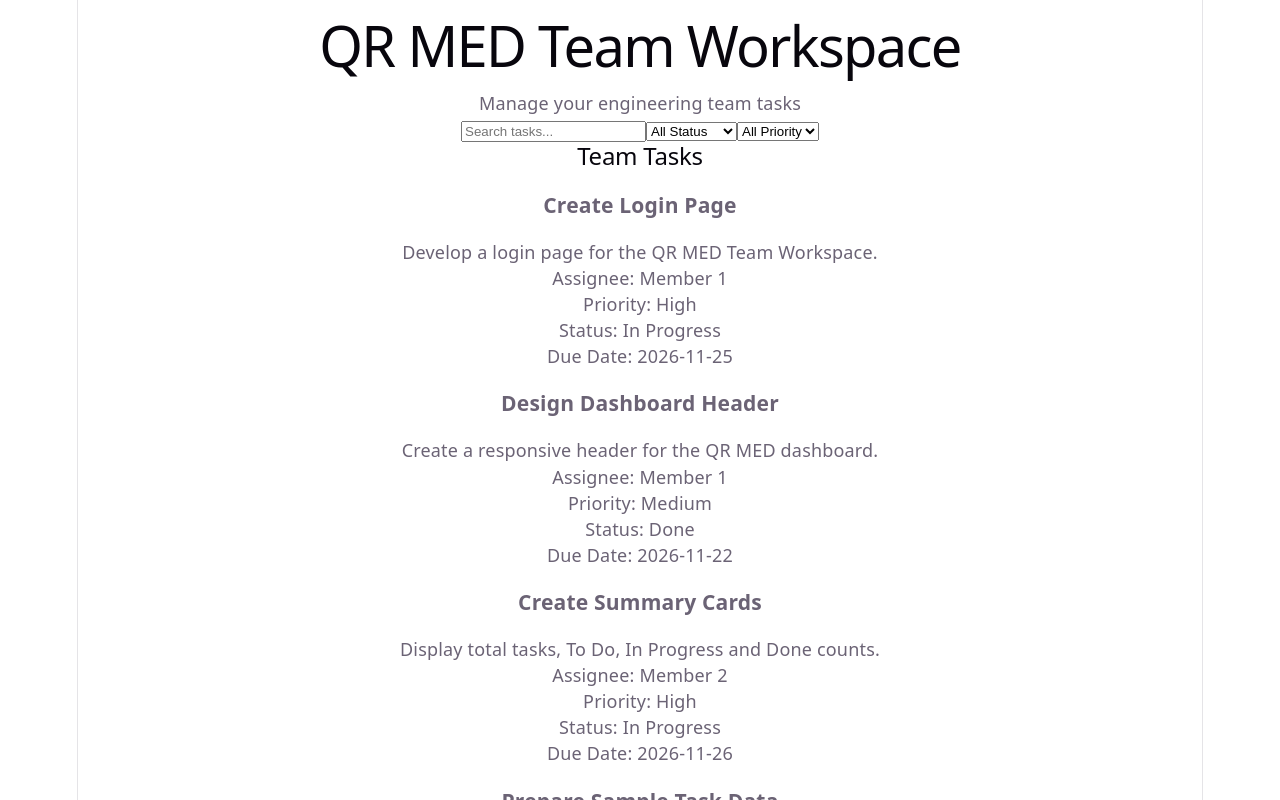
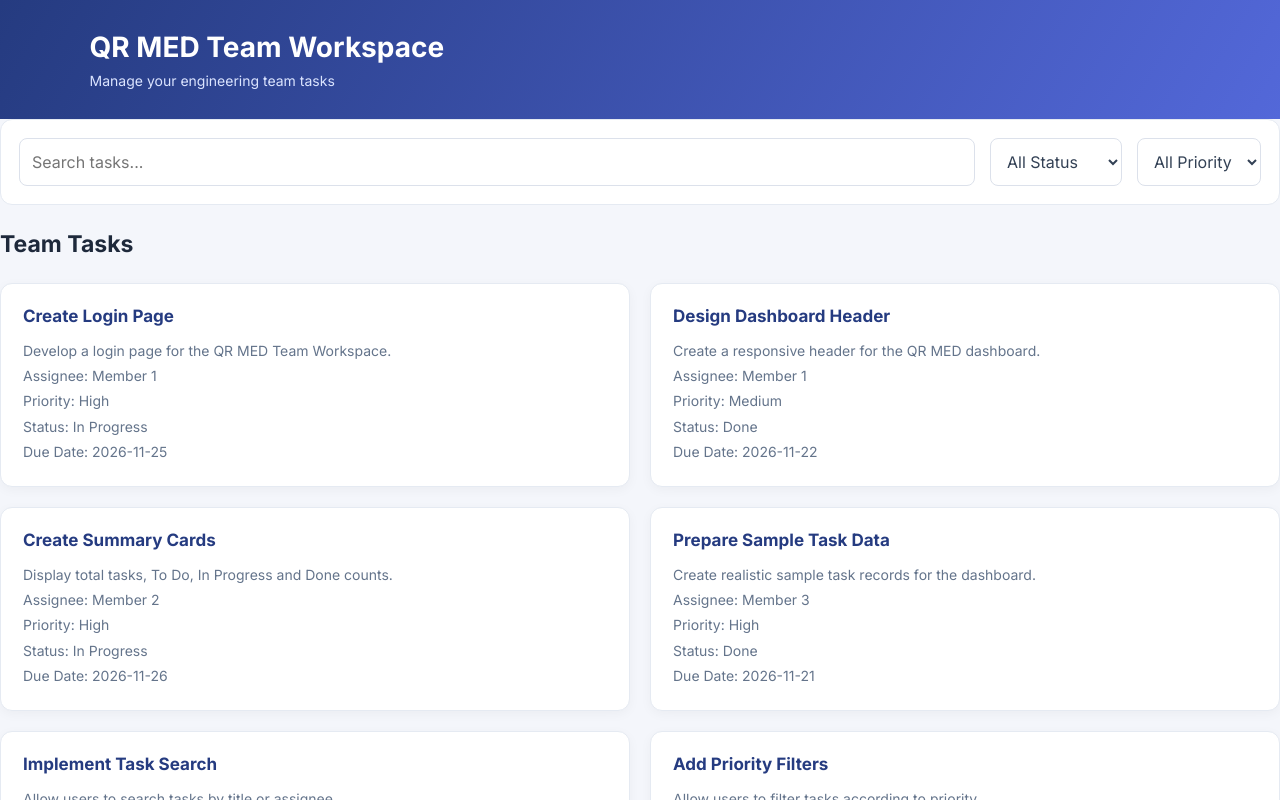
Before and after one commit to abdulrazaqhypertestinc/qr-med-training-, a React (Vite) app: page / in a window 1280 px wide. Shown: the top 800 px of the page. Built offline with nearby package versions, Linux system fonts and the light colour scheme.

Commit message:
bugfixes:

```diff
--- a/src/App.css
+++ b/src/App.css
@@ -1,182 +1,181 @@
-.counter {
-  font-size: 16px;
-  padding: 5px 10px;
-  border-radius: 5px;
-  color: var(--accent);
-  background: var(--accent-bg);
-  border: 2px solid transparent;
-  transition: border-color 0.3s;
-  margin-bottom: 24px;
+.app,
+.dashboard {
+  min-height: 100vh;
+  width: 100%;
+  background: #f4f6fb;
+  color: #1e293b;
+}
 
-  &:hover {
-    border-color: var(--accent-border);
+header {
+  background: linear-gradient(120deg, #253b80, #5368d9);
+  color: white;
+  padding: 30px 7%;
+  text-align: left;
+}
+
+header h1 {
+  color: white;
+  font-size: 28px;
+  font-weight: 700;
+  margin-bottom: 8px;
+}
+
+header p {
+  color: #dbe4ff;
+  font-size: 14px;
+}
+
+main {
+  max-width: 1250px;
+  margin: auto;
+  padding: 35px 30px;
+}
+
+main h2,
+.dashboard > h2 {
+  font-size: 23px;
+  margin: 25px 0;
+  color: #1e293b;
+}
+
+.summary-container {
+  display: grid;
+  grid-template-columns: repeat(4, minmax(0, 1fr));
+  gap: 20px;
+  margin-bottom: 30px;
+}
+
+.summary-card,
+.task-card {
+  background: white;
+  border: 1px solid #e5eaf2;
+  border-radius: 12px;
+  padding: 22px;
+  box-shadow: 0 3px 12px rgba(0, 0, 0, 0.04);
+}
+
+.summary-card h3 {
+  color: #64748b;
+  font-size: 14px;
+  margin-bottom: 12px;
+}
+
+.summary-card h2 {
+  color: #4358bd;
+  font-size: 30px;
+}
+
+.filter-bar {
+  display: flex;
+  gap: 15px;
+  background: white;
+  padding: 18px;
+  border: 1px solid #e5eaf2;
+  border-radius: 12px;
+  margin-bottom: 25px;
+}
+
+.filter-bar input,
+.filter-bar select {
+  padding: 12px;
+  border: 1px solid #dce1eb;
+  border-radius: 8px;
+  background: white;
+  color: #334155;
+  outline: none;
+}
+
+.filter-bar input {
+  flex: 1;
+  min-width: 0;
+}
+
+.filter-bar input:focus,
+.filter-bar select:focus {
+  border-color: #5368d9;
+}
+
+.task-list {
+  display: grid;
+  grid-template-columns: repeat(2, minmax(0, 1fr));
+  gap: 20px;
+}
+
+.task-card {
+  text-align: left;
+  transition: 0.2s ease;
+}
+
+.task-card:hover {
+  transform: translateY(-4px);
+  box-shadow: 0 8px 20px rgba(0, 0, 0, 0.08);
+}
+
+.task-card h3 {
+  color: #253b80;
+  font-size: 17px;
+  margin-bottom: 12px;
+}
+
+.task-card p {
+  color: #64748b;
+  font-size: 14px;
+  line-height: 1.8;
+}
+
+.no-tasks {
+  text-align: center;
+  padding: 30px;
+}
+
+.no-tasks button {
+  background: #4358bd;
+  color: white;
+  border: none;
+  padding: 10px 20px;
+  border-radius: 8px;
+  margin-top: 15px;
+}
+
+@media (max-width: 900px) {
+  .summary-container {
+    grid-template-columns: repeat(2, 1fr);
   }
-  &:focus-visible {
-    outline: 2px solid var(--accent);
-    outline-offset: 2px;
+
+  .task-list {
+    grid-template-columns: repeat(2, 1fr);
   }
 }
 
-.hero {
-  position: relative;
-
-  .base,
-  .framework,
-  .vite {
-    inset-inline: 0;
-    margin: 0 auto;
+@media (max-width: 600px) {
+  header {
+    padding: 22px 16px;
   }
 
-  .base {
-    width: 170px;
-    position: relative;
-    z-index: 0;
+  header h1 {
+    font-size: 21px;
   }
 
-  .framework,
-  .vite {
-    position: absolute;
+  main {
+    padding: 22px 14px;
   }
 
-  .framework {
-    z-index: 1;
-    top: 34px;
-    height: 28px;
-    transform: perspective(2000px) rotateZ(300deg) rotateX(44deg) rotateY(39deg) scale(1.4);
+  .filter-bar {
+    flex-direction: column;
   }
 
-  .vite {
-    z-index: 0;
-    top: 107px;
-    height: 26px;
-    width: auto;
-    transform: perspective(2000px) rotateZ(300deg) rotateX(40deg) rotateY(39deg) scale(0.8);
+  .filter-bar input,
+  .filter-bar select {
+    width: 100%;
+  }
+
+  .task-list {
+    grid-template-columns: 1fr;
   }
 }
 
-#center {
-  display: flex;
-  flex-direction: column;
-  gap: 25px;
-  place-content: center;
-  place-items: center;
-  flex-grow: 1;
-
-  @media (max-width: 1024px) {
-    padding: 32px 20px 24px;
-    gap: 18px;
+@media (max-width: 360px) {
+  .summary-container {
+    grid-template-columns: 1fr;
   }
 }
-
-#next-steps {
-  display: flex;
-  border-top: 1px solid var(--border);
-  text-align: left;
-
-  & > div {
-    flex: 1 1 0;
-    padding: 32px;
-    @media (max-width: 1024px) {
-      padding: 24px 20px;
-    }
-  }
-
-  .icon {
-    margin-bottom: 16px;
-    width: 22px;
-    height: 22px;
-  }
-
-  @media (max-width: 1024px) {
-    flex-direction: column;
-    text-align: center;
-  }
-}
-
-#docs {
-  border-right: 1px solid var(--border);
-
-  @media (max-width: 1024px) {
-    border-right: none;
-    border-bottom: 1px solid var(--border);
-  }
-}
-
-#next-steps ul {
-  list-style: none;
-  padding: 0;
-  display: flex;
-  gap: 8px;
-  margin: 32px 0 0;
-
-  .logo {
-    height: 18px;
-  }
-
-  a {
-    color: var(--text-h);
-    font-size: 16px;
-    border-radius: 6px;
-    background: var(--social-bg);
-    display: flex;
-    padding: 6px 12px;
-    align-items: center;
-    gap: 8px;
-    text-decoration: none;
-    transition: box-shadow 0.3s;
-
-    &:hover {
-      box-shadow: var(--shadow);
-    }
-    .button-icon {
-      height: 18px;
-      width: 18px;
-    }
-  }
-
-  @media (max-width: 1024px) {
-    margin-top: 20px;
-    flex-wrap: wrap;
-    justify-content: center;
-
-    li {
-      flex: 1 1 calc(50% - 8px);
-    }
-
-    a {
-      width: 100%;
-      justify-content: center;
-      box-sizing: border-box;
-    }
-  }
-}
-
-#spacer {
-  height: 88px;
-  border-top: 1px solid var(--border);
-  @media (max-width: 1024px) {
-    height: 48px;
-  }
-}
-
-.ticks {
-  position: relative;
-  width: 100%;
-
-  &::before,
-  &::after {
-    content: '';
-    position: absolute;
-    top: -4.5px;
-    border: 5px solid transparent;
-  }
-
-  &::before {
-    left: 0;
-    border-left-color: var(--border);
-  }
-  &::after {
-    right: 0;
-    border-right-color: var(--border);
-  }
-}
--- a/src/index.css
+++ b/src/index.css
@@ -1,109 +1,30 @@
-:root {
-  --text: #6b6375;
-  --text-h: #08060d;
-  --bg: #fff;
-  --border: #e5e4e7;
-  --code-bg: #f4f3ec;
-  --accent: #aa3bff;
-  --accent-bg: rgba(170, 59, 255, 0.1);
-  --accent-border: rgba(170, 59, 255, 0.5);
-  --social-bg: rgba(244, 243, 236, 0.5);
-  --shadow: rgba(0, 0, 0, 0.1) 0 10px 15px -3px, rgba(0, 0, 0, 0.05) 0 4px 6px -2px;
+@import url('https://fonts.googleapis.com/css2?family=Inter:wght@400;500;600;700&display=swap');
 
-  --sans: system-ui, 'Segoe UI', Roboto, sans-serif;
-  --heading: system-ui, 'Segoe UI', Roboto, sans-serif;
-  --mono: ui-monospace, Consolas, monospace;
-
-  font: 18px/145% var(--sans);
-  letter-spacing: 0.18px;
-  color-scheme: light dark;
-  color: var(--text);
-  background: var(--bg);
-  font-synthesis: none;
-  text-rendering: optimizeLegibility;
-  -webkit-font-smoothing: antialiased;
-  -moz-osx-font-smoothing: grayscale;
-
-  @media (max-width: 1024px) {
-    font-size: 16px;
-  }
+* {
+  margin: 0;
+  padding: 0;
+  box-sizing: border-box;
 }
 
-@media (prefers-color-scheme: dark) {
-  :root {
-    --text: #9ca3af;
-    --text-h: #f3f4f6;
-    --bg: #16171d;
-    --border: #2e303a;
-    --code-bg: #1f2028;
-    --accent: #c084fc;
-    --accent-bg: rgba(192, 132, 252, 0.15);
-    --accent-border: rgba(192, 132, 252, 0.5);
-    --social-bg: rgba(47, 48, 58, 0.5);
-    --shadow: rgba(0, 0, 0, 0.4) 0 10px 15px -3px, rgba(0, 0, 0, 0.25) 0 4px 6px -2px;
-  }
-
-  #social .button-icon {
-    filter: invert(1) brightness(2);
-  }
+:root {
+  font-family: 'Inter', sans-serif;
+  color: #1e293b;
+  background: #f4f6fb;
 }
 
 body {
-  margin: 0;
+  min-width: 320px;
+  min-height: 100vh;
+  background: #f4f6fb;
 }
 
 #root {
-  width: 1126px;
-  max-width: 100%;
-  margin: 0 auto;
-  text-align: center;
-  border-inline: 1px solid var(--border);
-  min-height: 100svh;
-  display: flex;
-  flex-direction: column;
-  box-sizing: border-box;
+  width: 100%;
+  min-height: 100vh;
 }
 
-h1,
-h2 {
-  font-family: var(--heading);
-  font-weight: 500;
-  color: var(--text-h);
+button,
+input,
+select {
+  font: inherit;
 }
-
-h1 {
-  font-size: 56px;
-  letter-spacing: -1.68px;
-  margin: 32px 0;
-  @media (max-width: 1024px) {
-    font-size: 36px;
-    margin: 20px 0;
-  }
-}
-h2 {
-  font-size: 24px;
-  line-height: 118%;
-  letter-spacing: -0.24px;
-  margin: 0 0 8px;
-  @media (max-width: 1024px) {
-    font-size: 20px;
-  }
-}
-p {
-  margin: 0;
-}
-
-code,
-.counter {
-  font-family: var(--mono);
-  display: inline-flex;
-  border-radius: 4px;
-  color: var(--text-h);
-}
-
-code {
-  font-size: 15px;
-  line-height: 135%;
-  padding: 4px 8px;
-  background: var(--code-bg);
-}
--- a/src/pages/Dashboard.jsx
+++ b/src/pages/Dashboard.jsx
@@ -3,6 +3,7 @@ import { useState } from 'react';
 import TaskCard from '../components/TaskCard.jsx';
 import FilterBar from '../components/FilterBar.jsx';
 import tasks from '../data/tasks.js';
+import '../App.css';
 
 function Dashboard() {
   const [search, setSearch] = useState('');
```
